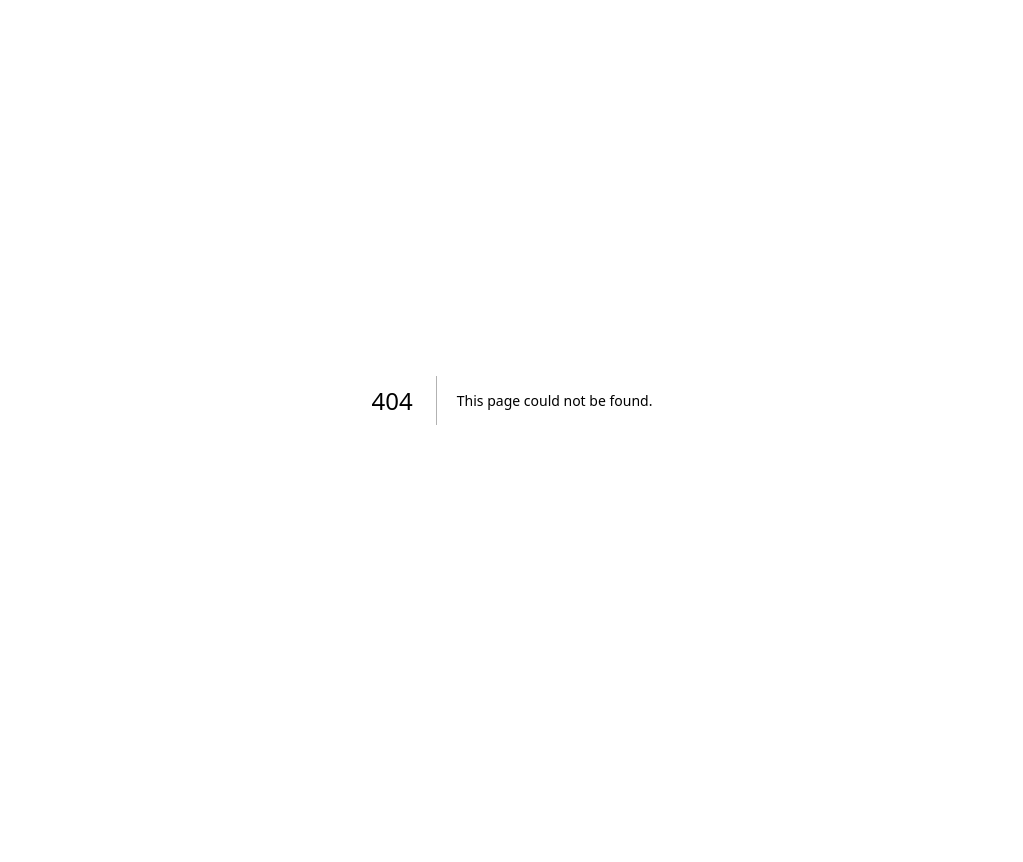
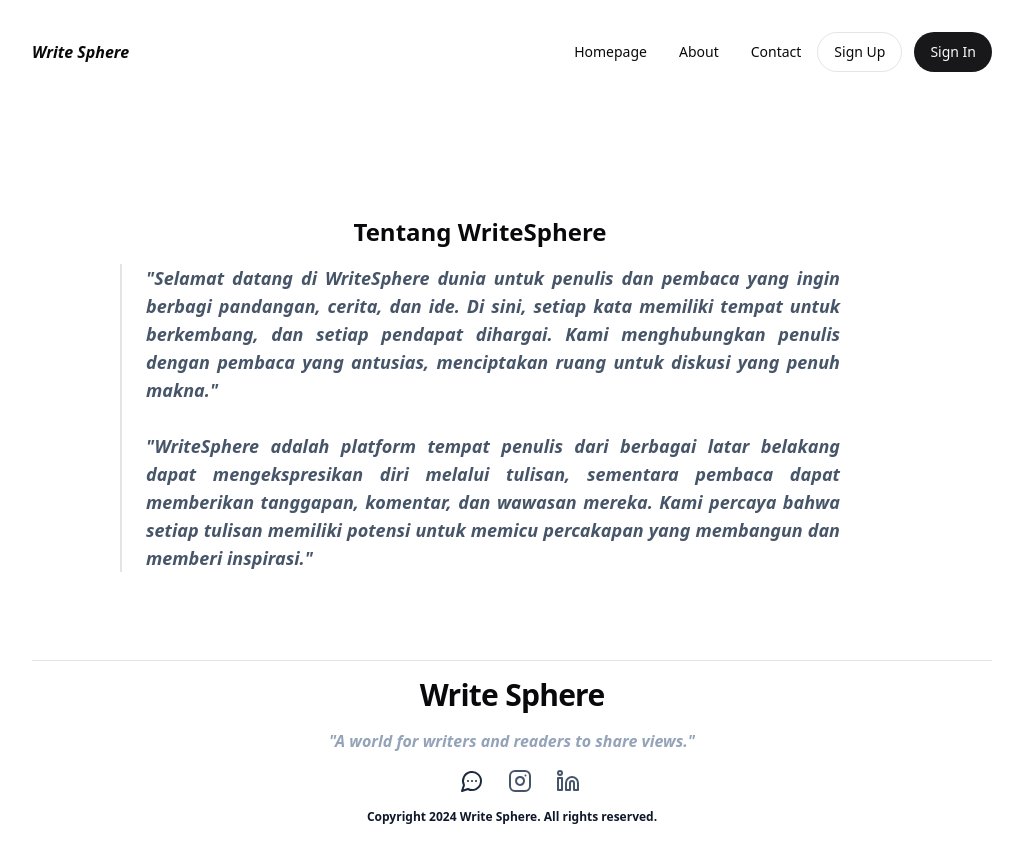
Before and after one commit to RizalPradanaaa/write-sphere, a Next.js app: page /about in a window 1280 px wide. Before the commit this address had no page. Shown: the top 862 px of the page, without its empty margins (128-1151 px from the left). Before the commit the page ends 800 px from the top, so only its background shows below. Built offline with nearby package versions, Linux system fonts and the light colour scheme.

Commit message:
About Section

```diff
--- /dev/null
+++ b/app/about/page.tsx
@@ -0,0 +1,17 @@
+import React from 'react'
+
+export default function page() {
+  return (
+    <div className="flex flex-col items-center justify-center mx-auto w-4/5 md:w-3/4 font-bold flex-wrap md:flex-nowrap mt-8 md:mt-4 md:mb-20 mr-12 md:mr-28 lg:mr-48">
+        <h1 className="text-xl font-bold text-center md:text-2xl md:mt-32">
+            Tentang WriteSphere
+        </h1>
+        <blockquote className="mt-4 text-slate-600 w-full md:w-3/4 text-justify text-md md:text-lg md:border-l-2 pl-6 italic">
+        "Selamat datang di WriteSphere dunia untuk penulis dan pembaca yang ingin berbagi pandangan, cerita, dan ide. Di sini, setiap kata memiliki tempat untuk berkembang, dan setiap pendapat dihargai. Kami menghubungkan penulis dengan pembaca yang antusias, menciptakan ruang untuk diskusi yang penuh makna."
+        <br />
+        <br />
+        "WriteSphere adalah platform tempat penulis dari berbagai latar belakang dapat mengekspresikan diri melalui tulisan, sementara pembaca dapat memberikan tanggapan, komentar, dan wawasan mereka. Kami percaya bahwa setiap tulisan memiliki potensi untuk memicu percakapan yang membangun dan memberi inspirasi."
+        </blockquote>
+    </div>
+  )
+}
--- a/app/layout.tsx
+++ b/app/layout.tsx
@@ -1,6 +1,8 @@
 import type { Metadata } from "next";
 import localFont from "next/font/local";
 import "./globals.css";
+import Navbar from "@/components/Navbar";
+import Footer from "@/components/Footer";
 
 const geistSans = localFont({
   src: "./fonts/GeistVF.woff",
@@ -28,7 +30,9 @@ export default function RootLayout({
       <body
         className={`${geistSans.variable} ${geistMono.variable} antialiased`}
       >
+        <Navbar />
         {children}
+        <Footer/>
       </body>
     </html>
   );
--- a/app/page.tsx
+++ b/app/page.tsx
@@ -8,11 +8,9 @@ import Search from "@/components/Search";
 export default function Home() {
   return (
     <div className="flex flex-col mx-auto">
-      <Navbar />
       <Search/>
       <Hero/>
       <Posts/>
-      <Footer/>
     </div>
   );
 }
--- a/components/Footer.tsx
+++ b/components/Footer.tsx
@@ -3,7 +3,7 @@ import React from 'react'
 
 export default function Footer() {
   return (
-    <div className="flex flex-col items-center mx-auto w-3/4 font-bold mb-16">
+    <div className="flex flex-col items-center mx-auto w-3/4 font-bold mb-12">
         <hr className='w-full mt-2 text-slate-950 text-2xl'/>
         <h2 className="scroll-m-20 pb-2 text-3xl font-semibold tracking-tight mt-4">
             Write Sphere
@@ -22,6 +22,9 @@ export default function Footer() {
             <Linkedin className="h-6 w-6 text-slate-600 hover:text-slate-800" />
         </a>
         </div>
+        <p className="text-center text-xs text-slate-900 mt-4">
+            Copyright   {new Date().getFullYear()} Write Sphere. All rights reserved.
+        </p>
     </div>
   )
 }
--- a/components/Navbar.tsx
+++ b/components/Navbar.tsx
@@ -24,9 +24,9 @@ export default function Navbar() {
                 <Link href="/" className={navigationMenuTriggerStyle()}>
                     Homepage
                 </Link>
-                <NavigationMenuLink className={navigationMenuTriggerStyle()}>
-                About
-                </NavigationMenuLink>
+                <Link href="/about" className={navigationMenuTriggerStyle()}>
+                    About
+                </Link>
                 <NavigationMenuLink className={navigationMenuTriggerStyle()}>
                 Contact
                 </NavigationMenuLink>
@@ -51,7 +51,11 @@ export default function Navbar() {
                         Homepage
                         </Link>
                     </SheetTitle>
-                    <SheetTitle>About</SheetTitle>
+                    <SheetTitle>
+                        <Link href="/about">
+                        About
+                        </Link>
+                    </SheetTitle>
                     <SheetTitle>Contact</SheetTitle>
                     </SheetHeader>
                 </SheetContent>
```
